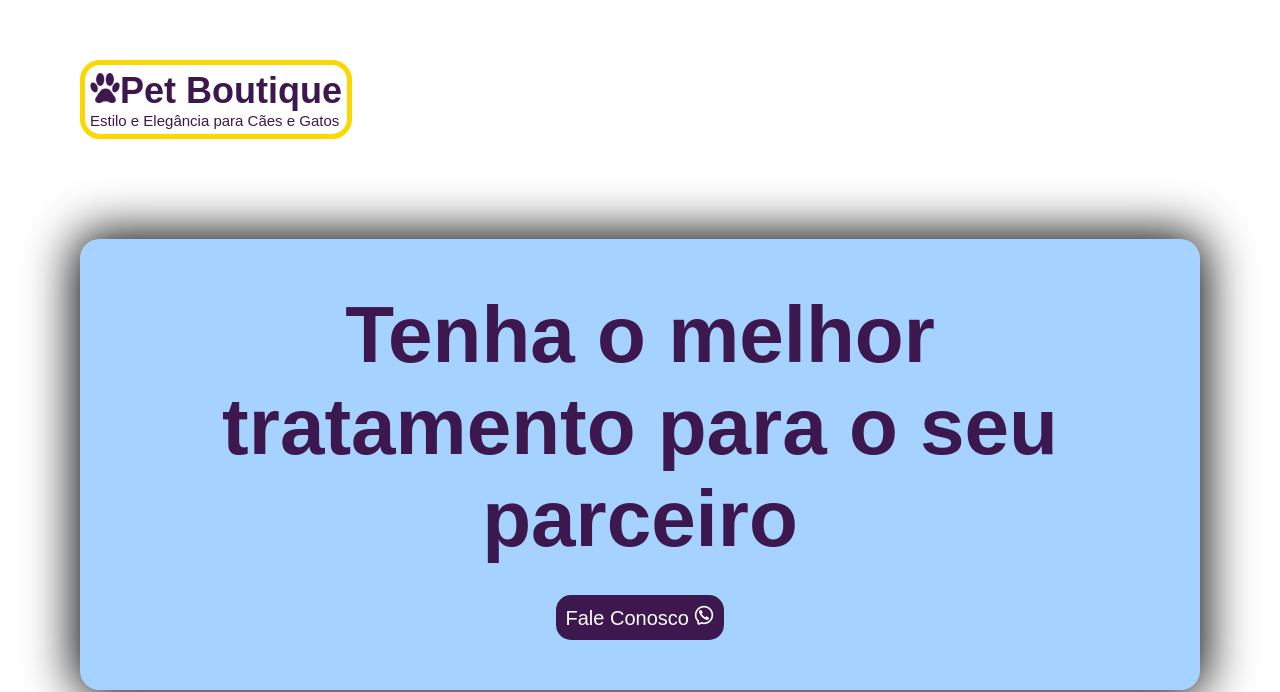
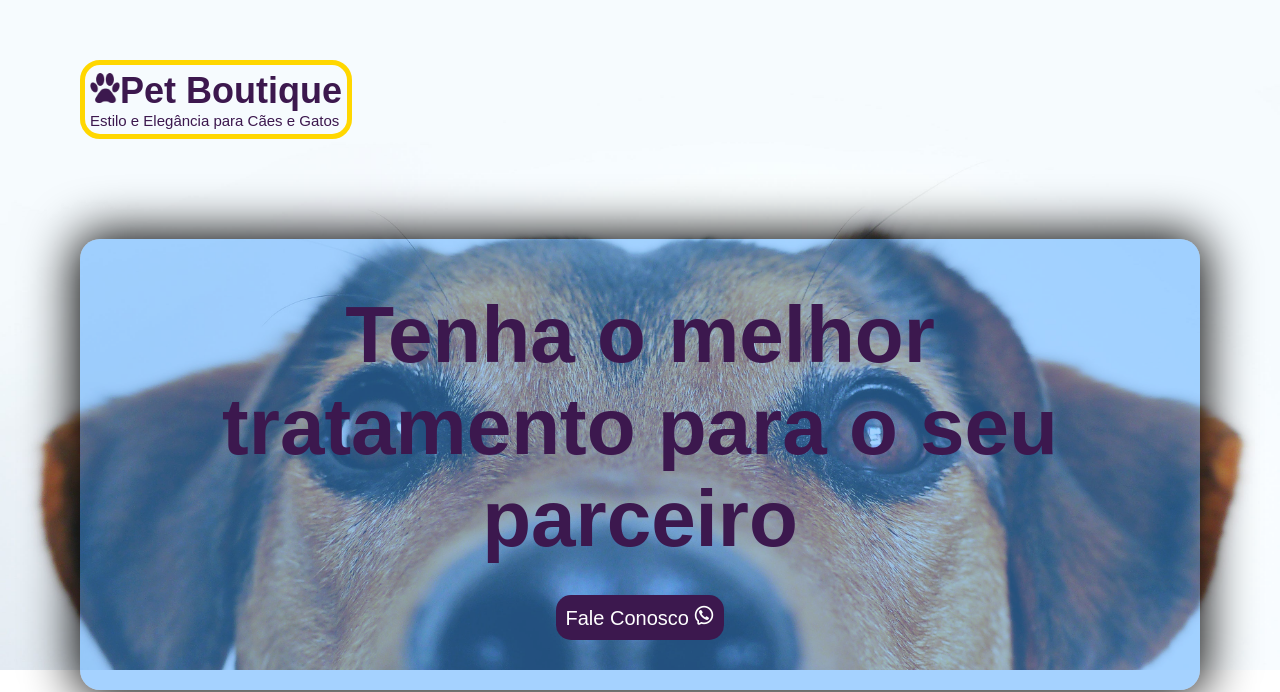
Before and after one commit to FilipeMoreli/petshop, a plain HTML site: page index.html in a window 1280 px wide. Shown: the part 130-822 px from the top of the page. Drawn offline with Linux system fonts and the light colour scheme; files whose address does not match are found by name.

Commit message:
Update Petshop.css

```diff
--- a/Petshop.css
+++ b/Petshop.css
@@ -14,7 +14,7 @@
 }
 
 header{
-    background-image:url("img/banner-topo.jpg");
+    background-image:url("banner-topo.jpg");
     background-size:cover;
     background-position:center;
     width: 100%;
```
